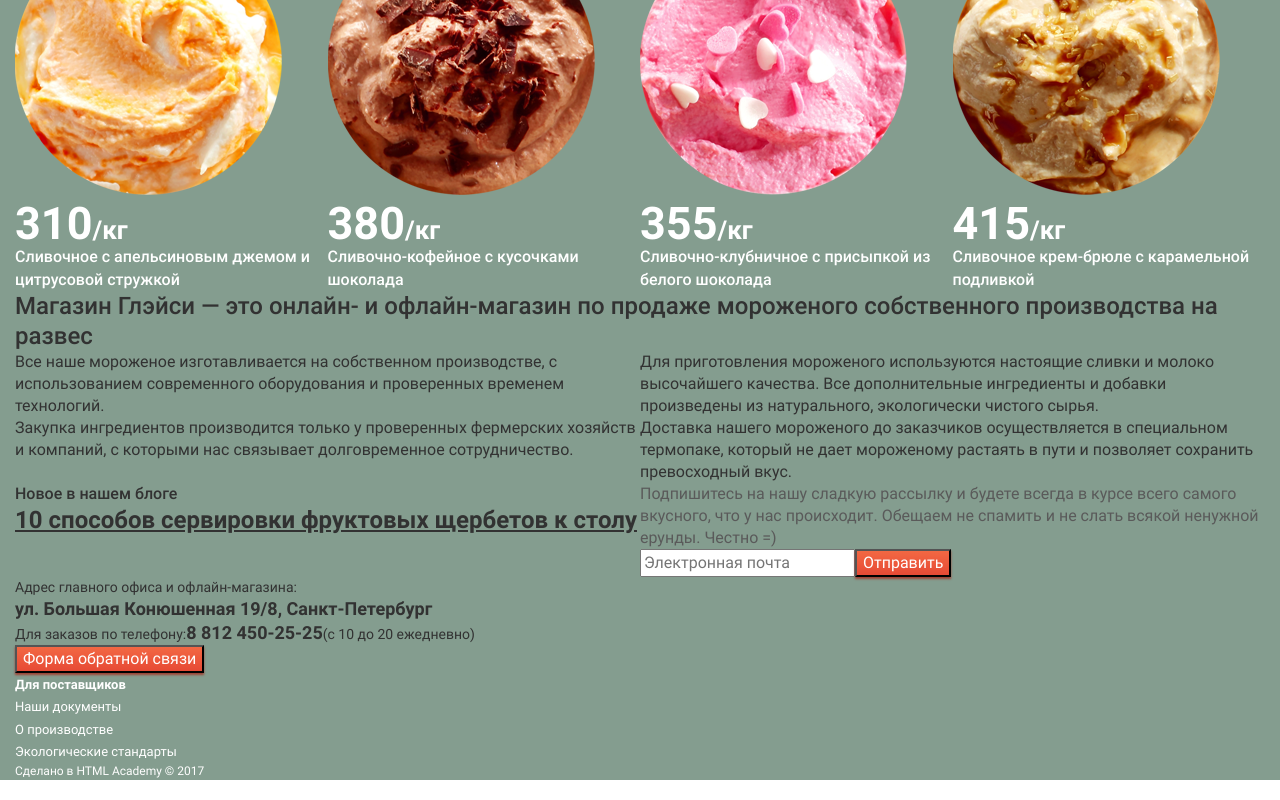
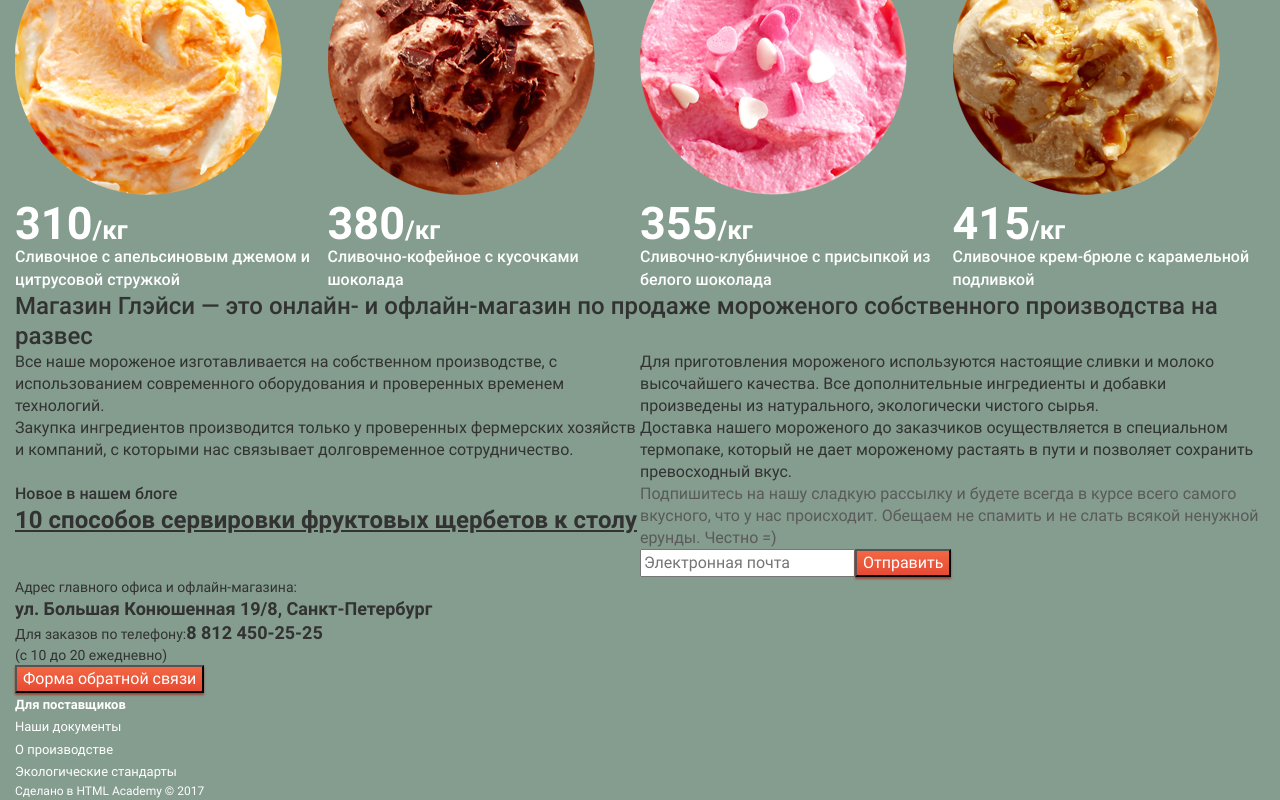
Before and after one commit to maximshigaev/gllacy, a React (Create React App) app: page / in a window 1280 px wide. Shown: the part 1353-2153 px from the top of the page. Built offline with nearby package versions, Linux system fonts and the light colour scheme.

Commit message:
add basic grid for the Contacts component

```diff
--- a/src/components/Contacts/Contacts.tsx
+++ b/src/components/Contacts/Contacts.tsx
@@ -13,11 +13,11 @@ export const Contacts: FC = () => (
       <p className="contacts__address">
         ул. Большая Конюшенная 19/8, Санкт-Петербург
       </p>
-      <p className="contacts__text">
+      <div className="contacts__text">
         Для заказов по телефону:
         <span className="contacts__phone">8 812 450-25-25</span>
-        (с 10 до 20 ежедневно)
-      </p>
+        <p>(с 10 до 20 ежедневно)</p>
+      </div>
       <button
         className="button"
         type="button"
```
